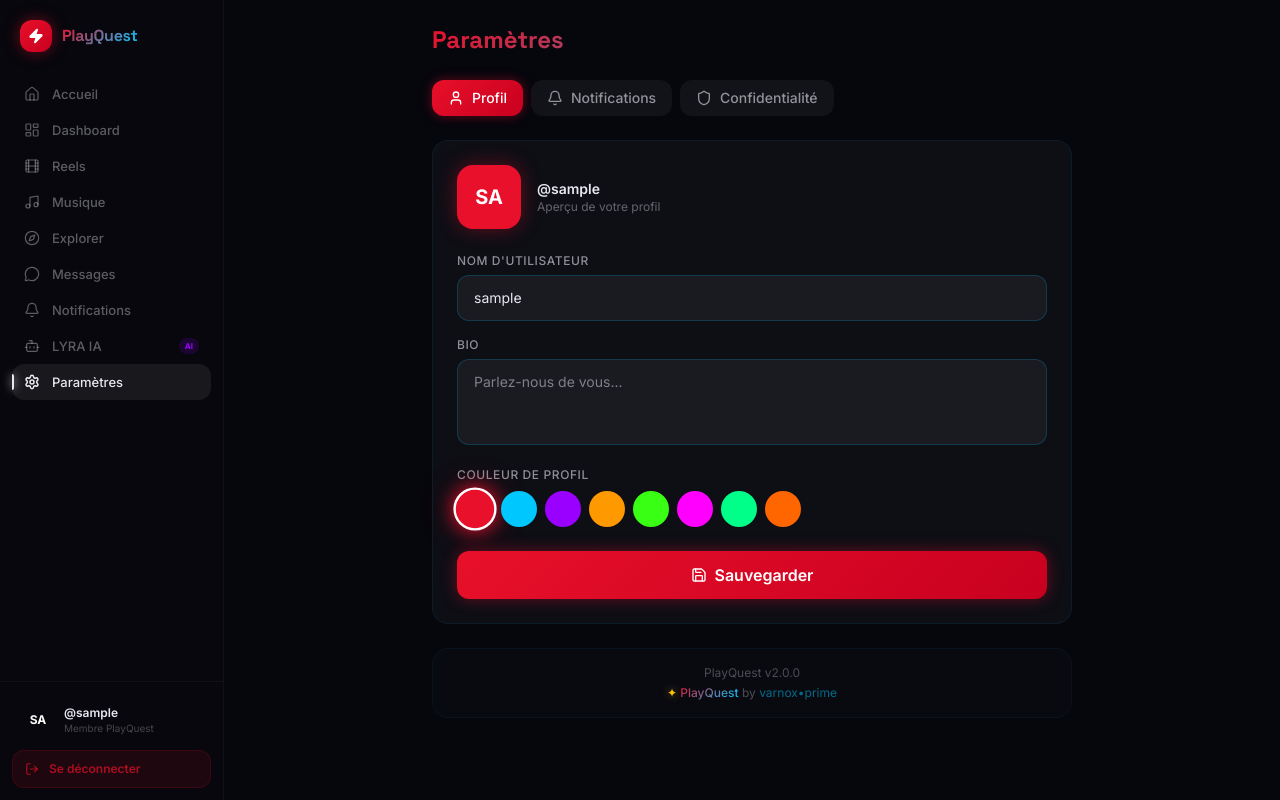
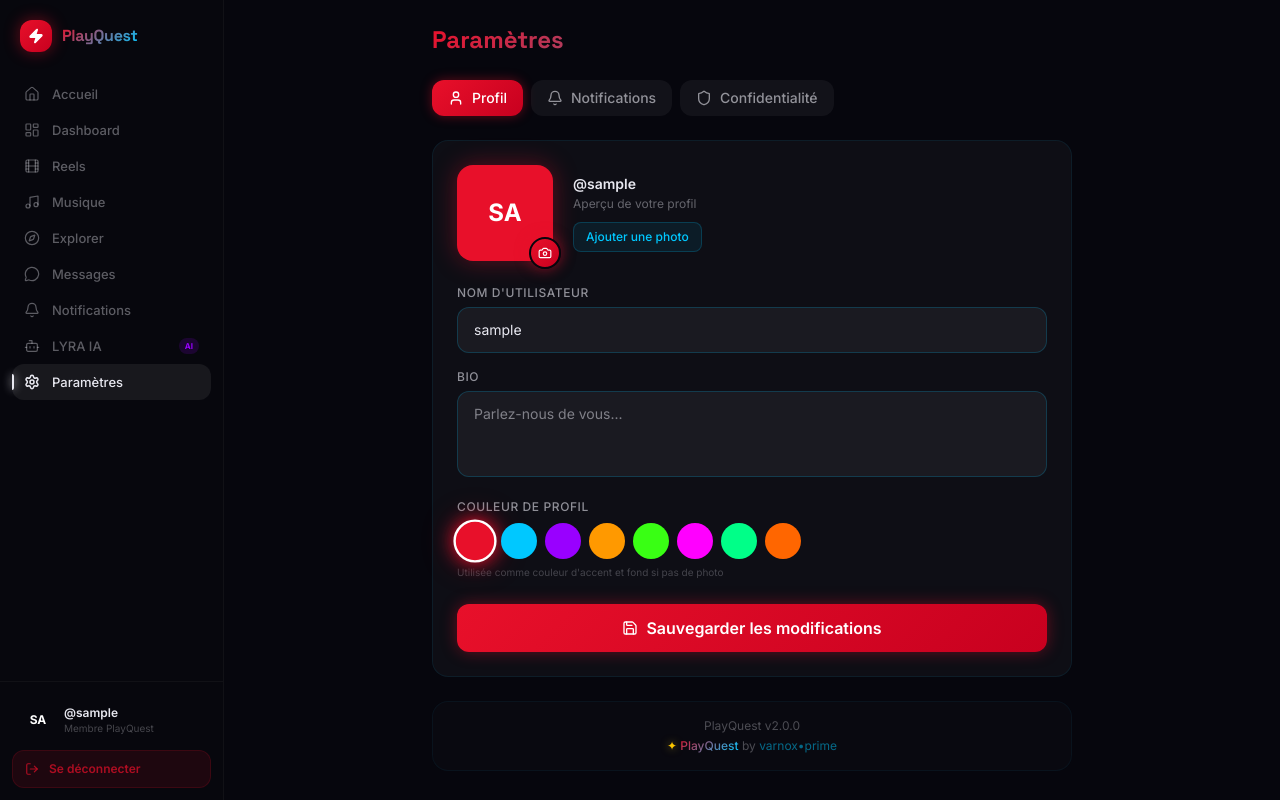
Before and after one commit to Med12-q/PlayQuest, a React (Vite) app in the folder artifacts/playquest/: page /settings in a window 1280 px wide. Built offline with nearby package versions, Linux system fonts and the light colour scheme; sample sign-in values are in the browser's storage.

Commit message:
feat: update artifacts/playquest/src/pages/settings.tsx

```diff
--- a/artifacts/playquest/src/pages/settings.tsx
+++ b/artifacts/playquest/src/pages/settings.tsx
@@ -1,12 +1,36 @@
-import { useState } from "react";
+import { useState, useRef } from "react";
 import { motion } from "framer-motion";
-import { User, Bell, Shield, LogOut, ChevronRight, Save } from "lucide-react";
+import { User, Bell, Shield, LogOut, ChevronRight, Save, Camera } from "lucide-react";
 import Layout from "@/components/Layout";
 import { useAuth } from "@/contexts/AuthContext";
 import { useToast } from "@/hooks/use-toast";
 import { getInitials } from "@/lib/utils";
+import { UserAvatar } from "@/components/UserAvatar";
 
 const AVATAR_COLORS = ["#e8102a", "#00c8ff", "#9900ff", "#ff9900", "#39ff14", "#ff00ff", "#00ff88", "#ff6600"];
+
+function compressImage(file: File, maxSize = 400, quality = 0.85): Promise<string> {
+  return new Promise(resolve => {
+    const reader = new FileReader();
+    reader.onload = e => {
+      const img = document.createElement("img");
+      img.onload = () => {
+        const canvas = document.createElement("canvas");
+        let { width, height } = img;
+        const max = maxSize;
+        if (width > max || height > max) {
+          if (width > height) { height = (height * max) / width; width = max; }
+          else { width = (width * max) / height; height = max; }
+        }
+        canvas.width = width; canvas.height = height;
+        canvas.getContext("2d")!.drawImage(img, 0, 0, width, height);
+        resolve(canvas.toDataURL("image/jpeg", quality));
+      };
+      img.src = e.target?.result as string;
+    };
+    reader.readAsDataURL(file);
+  });
+}
 
 export default function SettingsPage() {
   const { currentUser, updateUser, logout } = useAuth();
@@ -14,7 +38,10 @@ export default function SettingsPage() {
   const [username, setUsername] = useState(currentUser?.username || "");
   const [bio, setBio] = useState(currentUser?.bio || "");
   const [selectedColor, setSelectedColor] = useState(currentUser?.avatarColor || "#e8102a");
+  const [avatarUrl, setAvatarUrl] = useState<string | undefined>(currentUser?.avatarUrl);
   const [saving, setSaving] = useState(false);
+  const [uploadingPhoto, setUploadingPhoto] = useState(false);
+  const photoInputRef = useRef<HTMLInputElement>(null);
 
   const [notifLikes, setNotifLikes] = useState(true);
   const [notifComments, setNotifComments] = useState(true);
@@ -22,17 +49,35 @@ export default function SettingsPage() {
   const [privateAccount, setPrivateAccount] = useState(false);
   const [activeSection, setActiveSection] = useState<"profile" | "notifications" | "privacy">("profile");
 
+  const handlePhotoSelect = async (e: React.ChangeEvent<HTMLInputElement>) => {
+    const file = e.target.files?.[0];
+    if (!file) return;
+    setUploadingPhoto(true);
+    try {
+      const compressed = await compressImage(file);
+      setAvatarUrl(compressed);
+    } catch {
+      toast({ title: "Erreur", description: "Impossible de charger l'image." });
+    } finally {
+      setUploadingPhoto(false);
+      e.target.value = "";
+    }
+  };
+
+  const removePhoto = () => setAvatarUrl(undefined);
+
   const saveProfile = async () => {
     if (!currentUser) return;
     setSaving(true);
-    await new Promise(r => setTimeout(r, 600));
-    updateUser({ ...currentUser, username, bio, avatarColor: selectedColor });
+    await new Promise(r => setTimeout(r, 500));
+    updateUser({ ...currentUser, username, bio, avatarColor: selectedColor, avatarUrl });
     setSaving(false);
-    toast({ title: "Profil mis à jour !", description: "Vos modifications ont été sauvegardées." });
+    toast({ title: "✦ Profil mis à jour !", description: "Vos modifications ont été sauvegardées." });
   };
 
   if (!currentUser) return null;
 
+  const previewUser = { ...currentUser, username, avatarColor: selectedColor, avatarUrl };
   const inputStyle = { background: "rgba(255,255,255,0.05)", border: "1px solid rgba(0,200,255,0.2)", color: "#e8e8f0" };
   const focusStyle = (e: React.FocusEvent<HTMLInputElement | HTMLTextAreaElement>) => { e.target.style.borderColor = "rgba(0,200,255,0.5)"; e.target.style.boxShadow = "0 0 12px rgba(0,200,255,0.15)"; };
   const blurStyle = (e: React.FocusEvent<HTMLInputElement | HTMLTextAreaElement>) => { e.target.style.borderColor = "rgba(0,200,255,0.2)"; e.target.style.boxShadow = "none"; };
@@ -42,7 +87,6 @@ export default function SettingsPage() {
       <div className="max-w-2xl mx-auto px-4 py-6">
         <h1 className="text-2xl font-bold gradient-text mb-6" style={{ fontFamily: "'Space Grotesk', sans-serif" }}>Paramètres</h1>
 
-        {/* Section nav */}
         <div className="flex gap-2 mb-6">
           {([
             { id: "profile" as const, icon: User, label: "Profil" },
@@ -55,18 +99,53 @@ export default function SettingsPage() {
           ))}
         </div>
 
-        {/* Profile section */}
         {activeSection === "profile" && (
           <motion.div initial={{ opacity: 0, y: 10 }} animate={{ opacity: 1, y: 0 }} className="space-y-6">
             <div className="p-6 rounded-2xl" style={{ background: "rgba(17,17,24,0.8)", border: "1px solid rgba(0,200,255,0.08)" }}>
-              {/* Avatar preview */}
-              <div className="flex items-center gap-4 mb-6">
-                <div className="w-16 h-16 rounded-2xl flex items-center justify-center text-xl font-bold text-white" style={{ background: selectedColor, boxShadow: `0 0 20px ${selectedColor}60` }}>
-                  {getInitials(username)}
+
+              {/* Avatar preview + photo upload */}
+              <div className="flex items-center gap-5 mb-6">
+                <div className="relative">
+                  <UserAvatar user={previewUser} size="xl" square style={{ boxShadow: `0 0 24px ${selectedColor}60` }} />
+                  <motion.button
+                    whileHover={{ scale: 1.1 }}
+                    whileTap={{ scale: 0.9 }}
+                    onClick={() => photoInputRef.current?.click()}
+                    disabled={uploadingPhoto}
+                    className="absolute -bottom-2 -right-2 w-8 h-8 rounded-full flex items-center justify-center transition-all"
+                    style={{ background: "linear-gradient(135deg,#e8102a,#c8001f)", boxShadow: "0 0 14px rgba(232,16,42,0.5)", border: "2px solid #06060d" }}
+                    title="Changer la photo"
+                  >
+                    {uploadingPhoto ? (
+                      <div className="w-3.5 h-3.5 border-2 border-white/40 border-t-white rounded-full animate-spin" />
+                    ) : (
+                      <Camera className="w-3.5 h-3.5 text-white" />
+                    )}
+                  </motion.button>
+                  <input ref={photoInputRef} type="file" accept="image/*" className="hidden" onChange={handlePhotoSelect} />
                 </div>
-                <div>
+
+                <div className="flex-1">
                   <p className="text-sm font-semibold text-[#e8e8f0]">@{username}</p>
-                  <p className="text-xs text-[#e8e8f0]/40">Aperçu de votre profil</p>
+                  <p className="text-xs text-[#e8e8f0]/40 mt-0.5">Aperçu de votre profil</p>
+                  <div className="flex gap-2 mt-2.5">
+                    <button
+                      onClick={() => photoInputRef.current?.click()}
+                      className="text-xs px-3 py-1.5 rounded-lg font-medium transition-all"
+                      style={{ background: "rgba(0,200,255,0.08)", color: "#00c8ff", border: "1px solid rgba(0,200,255,0.2)" }}
+                    >
+                      {avatarUrl ? "Changer la photo" : "Ajouter une photo"}
+                    </button>
+                    {avatarUrl && (
+                      <button
+                        onClick={removePhoto}
+                        className="text-xs px-3 py-1.5 rounded-lg font-medium transition-all"
+                        style={{ background: "rgba(232,16,42,0.08)", color: "#e8102a", border: "1px solid rgba(232,16,42,0.2)" }}
+                      >
+                        Supprimer
+                      </button>
+                    )}
+                  </div>
                 </div>
               </div>
 
@@ -88,15 +167,15 @@ export default function SettingsPage() {
                       <button key={color} onClick={() => setSelectedColor(color)} className="w-9 h-9 rounded-full transition-all" style={{ backgroundColor: color, boxShadow: selectedColor === color ? `0 0 14px ${color}, 0 0 28px ${color}50` : "none", transform: selectedColor === color ? "scale(1.2)" : "scale(1)", border: selectedColor === color ? "2px solid white" : "2px solid transparent" }} />
                     ))}
                   </div>
+                  <p className="text-[10px] text-[#e8e8f0]/25 mt-1.5">Utilisée comme couleur d'accent et fond si pas de photo</p>
                 </div>
               </div>
 
               <motion.button whileHover={{ scale: 1.02 }} whileTap={{ scale: 0.98 }} onClick={saveProfile} disabled={saving} data-testid="button-save-profile" className="w-full mt-6 py-3 rounded-xl font-semibold text-white flex items-center justify-center gap-2 transition-all" style={{ background: saving ? "rgba(232,16,42,0.5)" : "linear-gradient(135deg, #e8102a, #c8001f)", boxShadow: saving ? "none" : "0 0 16px rgba(232,16,42,0.4)" }}>
-                <Save className="w-4 h-4" />{saving ? "Sauvegarde..." : "Sauvegarder"}
+                <Save className="w-4 h-4" />{saving ? "Sauvegarde..." : "Sauvegarder les modifications"}
               </motion.button>
             </div>
 
-            {/* App version */}
             <div className="p-4 rounded-2xl text-center" style={{ background: "rgba(17,17,24,0.4)", border: "1px solid rgba(0,200,255,0.05)" }}>
               <p className="text-xs text-[#e8e8f0]/30">PlayQuest v2.0.0</p>
               <p className="text-xs mt-1">
@@ -109,7 +188,6 @@ export default function SettingsPage() {
           </motion.div>
         )}
 
-        {/* Notifications section */}
         {activeSection === "notifications" && (
           <motion.div initial={{ opacity: 0, y: 10 }} animate={{ opacity: 1, y: 0 }} className="p-6 rounded-2xl" style={{ background: "rgba(17,17,24,0.8)", border: "1px solid rgba(0,200,255,0.08)" }}>
             <div className="space-y-4">
@@ -129,7 +207,6 @@ export default function SettingsPage() {
           </motion.div>
         )}
 
-        {/* Privacy section */}
         {activeSection === "privacy" && (
           <motion.div initial={{ opacity: 0, y: 10 }} animate={{ opacity: 1, y: 0 }} className="space-y-4">
             <div className="p-6 rounded-2xl" style={{ background: "rgba(17,17,24,0.8)", border: "1px solid rgba(0,200,255,0.08)" }}>
```
